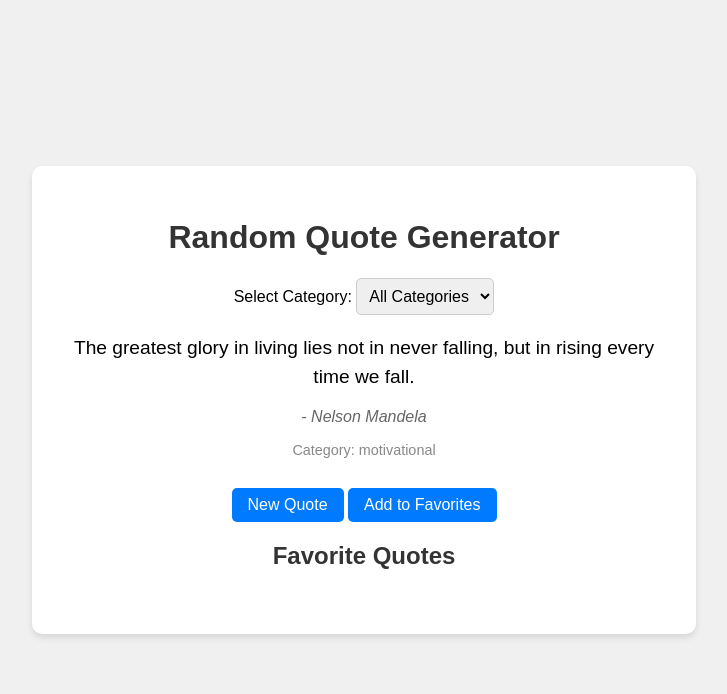
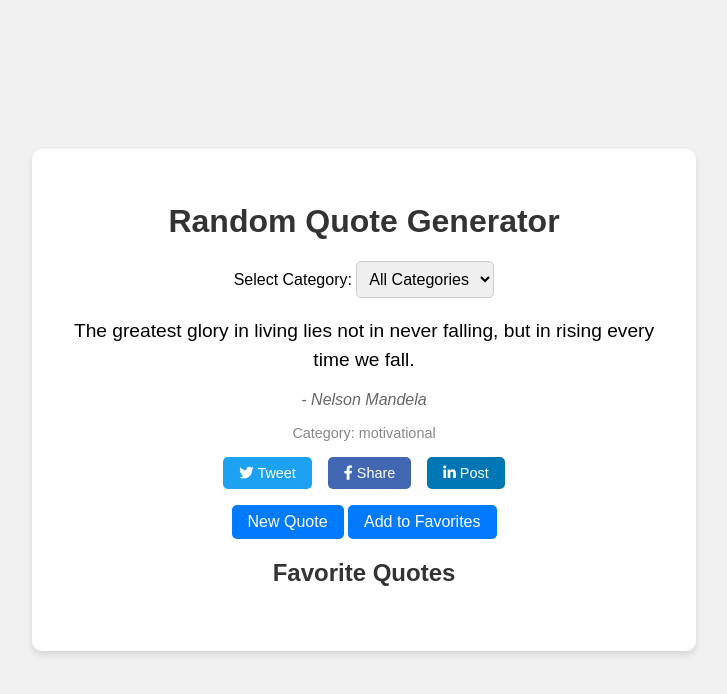
Before and after one commit to CardSorting/SimpleCreationApp, a Flask app: page / in a window 1280 px wide. Shown: the top 694 px of the page, without its empty margins (276-1003 px from the left). Run offline with Flask 3, Linux system fonts and the light colour scheme; data that the repository does not hold is empty.

Commit message:
Agent step completed: Add social media sharing buttons for each quote

```diff
--- a/static/css/style.css
+++ b/static/css/style.css
@@ -93,6 +93,42 @@ button:hover {
     background-color: #c82333;
 }
 
+.social-share {
+    display: flex;
+    justify-content: center;
+    margin-top: 1rem;
+}
+
+.share-btn {
+    margin: 0 0.5rem;
+    padding: 0.5rem 1rem;
+    font-size: 0.9rem;
+}
+
+#share-twitter {
+    background-color: #1DA1F2;
+}
+
+#share-twitter:hover {
+    background-color: #1991da;
+}
+
+#share-facebook {
+    background-color: #4267B2;
+}
+
+#share-facebook:hover {
+    background-color: #365899;
+}
+
+#share-linkedin {
+    background-color: #0077B5;
+}
+
+#share-linkedin:hover {
+    background-color: #006396;
+}
+
 @media (max-width: 480px) {
     .container {
         padding: 1rem;
@@ -105,4 +141,12 @@ button:hover {
     #quote-text {
         font-size: 1rem;
     }
+
+    .social-share {
+        flex-direction: column;
+    }
+
+    .share-btn {
+        margin: 0.5rem 0;
+    }
 }
--- a/static/js/script.js
+++ b/static/js/script.js
@@ -6,6 +6,9 @@ document.addEventListener('DOMContentLoaded', () => {
     const categorySelect = document.getElementById('category-select');
     const favoriteBtn = document.getElementById('favorite-btn');
     const favoritesContainer = document.getElementById('favorites-container');
+    const shareTwiterBtn = document.getElementById('share-twitter');
+    const shareFacebookBtn = document.getElementById('share-facebook');
+    const shareLinkedInBtn = document.getElementById('share-linkedin');
 
     let currentQuote = null;
 
@@ -107,9 +110,37 @@ document.addEventListener('DOMContentLoaded', () => {
             });
     }
 
+    function shareOnTwitter() {
+        if (currentQuote) {
+            const text = encodeURIComponent(`"${currentQuote.text}" - ${currentQuote.author}`);
+            const url = `https://twitter.com/intent/tweet?text=${text}`;
+            window.open(url, '_blank');
+        }
+    }
+
+    function shareOnFacebook() {
+        if (currentQuote) {
+            const url = encodeURIComponent(window.location.href);
+            const shareUrl = `https://www.facebook.com/sharer/sharer.php?u=${url}`;
+            window.open(shareUrl, '_blank');
+        }
+    }
+
+    function shareOnLinkedIn() {
+        if (currentQuote) {
+            const text = encodeURIComponent(`"${currentQuote.text}" - ${currentQuote.author}`);
+            const url = encodeURIComponent(window.location.href);
+            const shareUrl = `https://www.linkedin.com/shareArticle?mini=true&url=${url}&title=Inspiring Quote&summary=${text}`;
+            window.open(shareUrl, '_blank');
+        }
+    }
+
     newQuoteBtn.addEventListener('click', fetchRandomQuote);
     categorySelect.addEventListener('change', fetchRandomQuote);
     favoriteBtn.addEventListener('click', addToFavorites);
+    shareTwiterBtn.addEventListener('click', shareOnTwitter);
+    shareFacebookBtn.addEventListener('click', shareOnFacebook);
+    shareLinkedInBtn.addEventListener('click', shareOnLinkedIn);
 
     // Populate categories and fetch initial quote on page load
     populateCategories();
--- a/templates/index.html
+++ b/templates/index.html
@@ -5,6 +5,7 @@
     <meta name="viewport" content="width=device-width, initial-scale=1.0">
     <title>Random Quote Generator</title>
     <link rel="stylesheet" href="{{ url_for('static', filename='css/style.css') }}">
+    <link rel="stylesheet" href="https://cdnjs.cloudflare.com/ajax/libs/font-awesome/5.15.3/css/all.min.css">
 </head>
 <body>
     <div class="container">
@@ -19,6 +20,11 @@
             <p id="quote-text"></p>
             <p id="quote-author"></p>
             <p id="quote-category"></p>
+            <div class="social-share">
+                <button id="share-twitter" class="share-btn"><i class="fab fa-twitter"></i> Tweet</button>
+                <button id="share-facebook" class="share-btn"><i class="fab fa-facebook-f"></i> Share</button>
+                <button id="share-linkedin" class="share-btn"><i class="fab fa-linkedin-in"></i> Post</button>
+            </div>
         </div>
         <button id="new-quote-btn">New Quote</button>
         <button id="favorite-btn">Add to Favorites</button>
```
